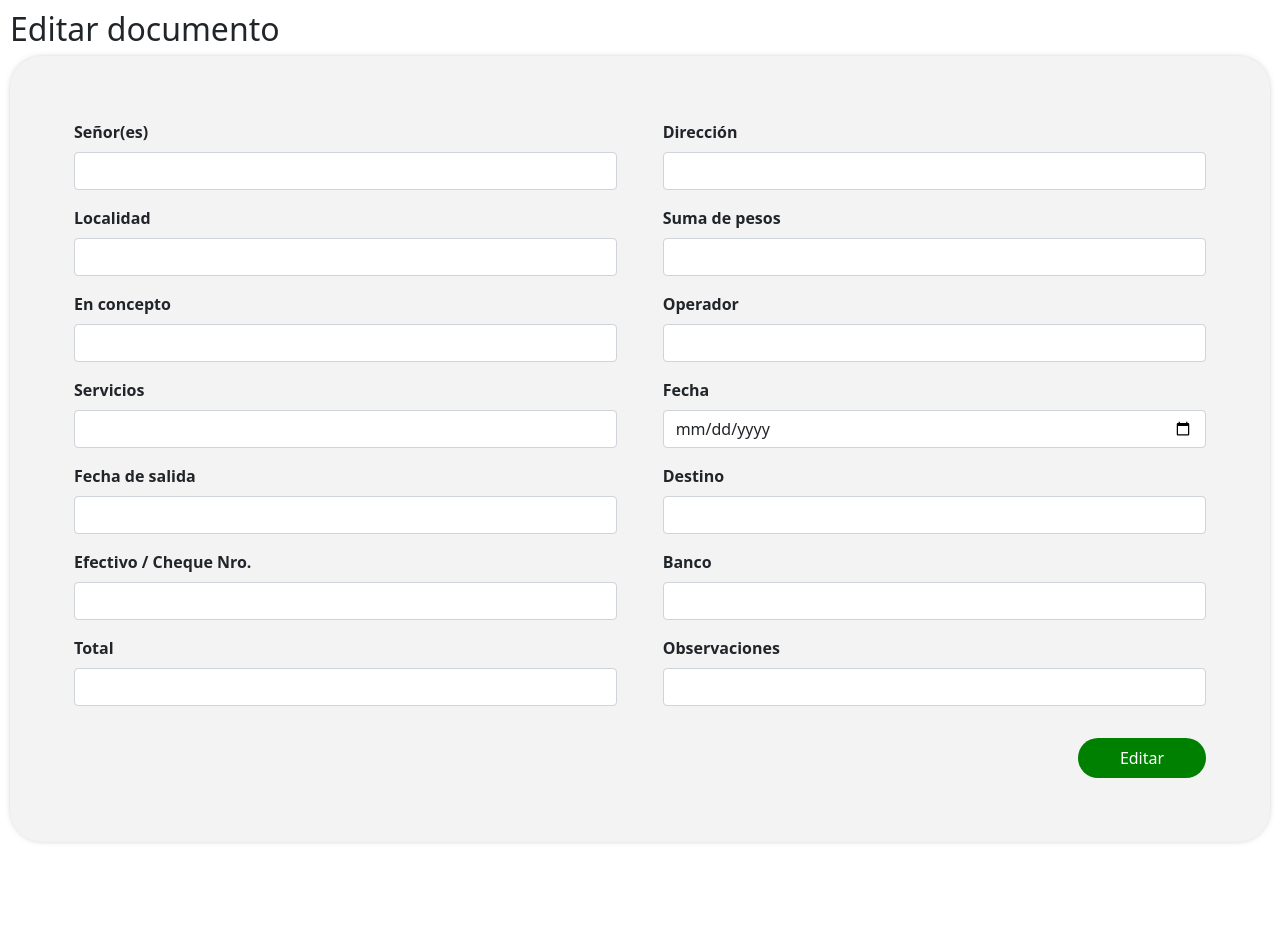
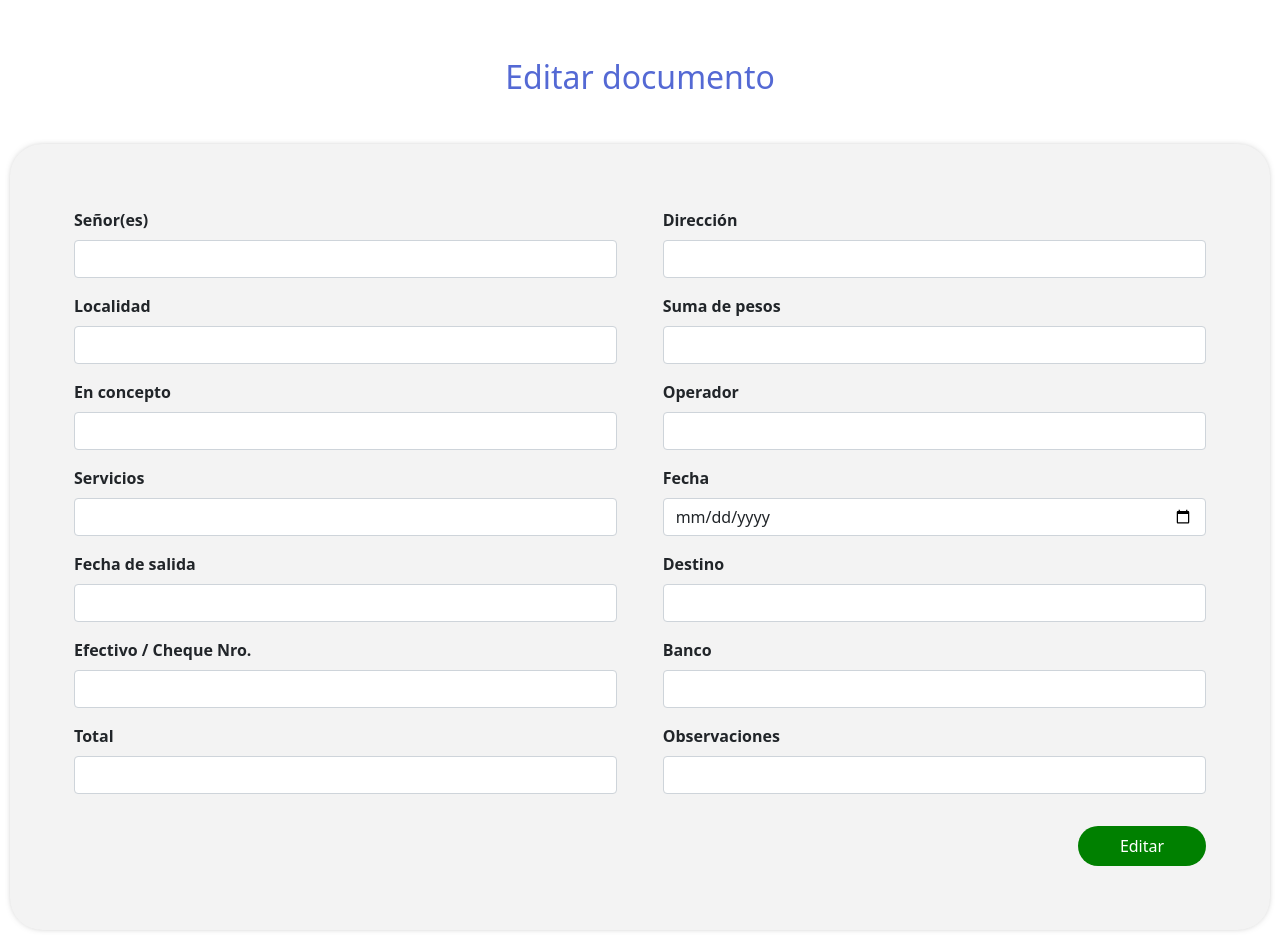
Before and after one commit to Fefe-e/crudsimple-laravel-react, a React (Create React App) app in the folder frontend/: page /edit/1 in a window 1280 px wide. Before the commit the page ends 852 px from the top, so only its background shows below. Built offline with nearby package versions, Linux system fonts and the light colour scheme; no server answers.

Commit message:
[UPDT] estilo de titulo en vista de Edicion

```diff
--- a/frontend/src/components/EditDocument.js
+++ b/frontend/src/components/EditDocument.js
@@ -68,7 +68,7 @@ const EditDocument = () => {
 
   return (
     <div>
-      <h2>Editar documento</h2>
+      <h2 className="title">Editar documento</h2>
 
       <form onSubmit={update}>
         <div className="mb-3">
```
